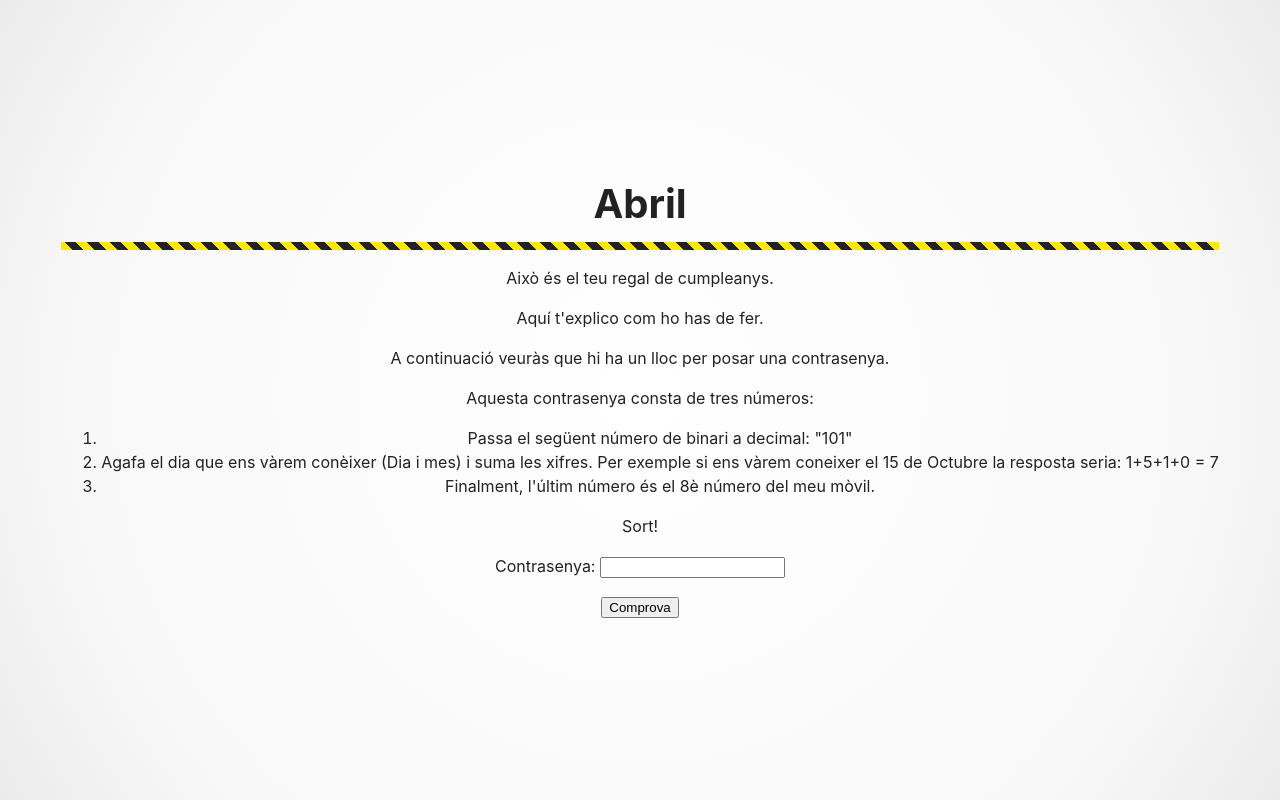
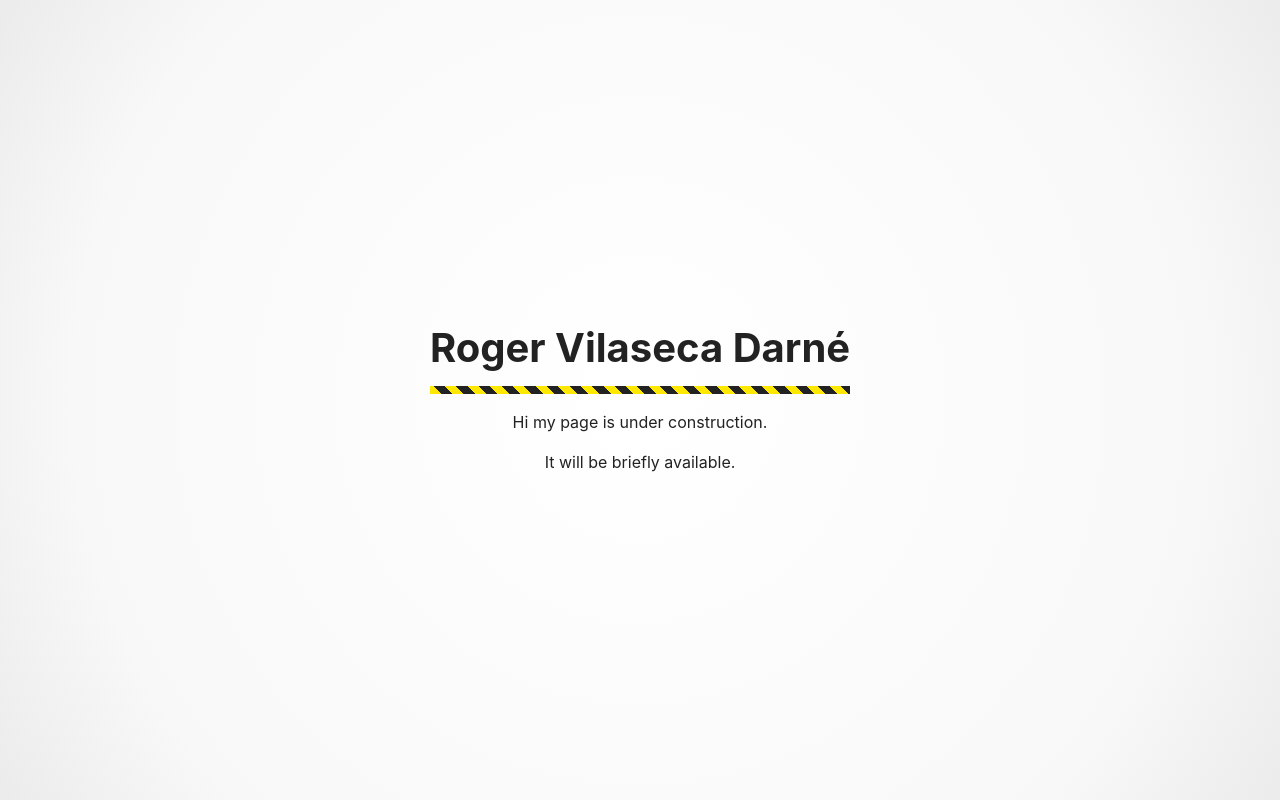
Before and after one commit to Rovi98/github.io, a plain HTML site: page index.html in a window 1280 px wide. Drawn offline with Linux system fonts and the light colour scheme.

Commit message:
Update index.html

```diff
--- a/index.html
+++ b/index.html
@@ -3,7 +3,7 @@
   <head>
     <meta charset="utf-8">
     <meta name="viewport" content="width=device-width, initial-scale=1.0, shrink-to-fit=no">
-    <title>Roger Vilaseca</title>
+    <title>example.com</title>
     <style type="text/css">
       html, body {
         height: 100%;
@@ -49,38 +49,9 @@
   </head>
   <body>
     <main>
-      <h1>Abril</h1>
-      <p>Això és el teu regal de cumpleanys.</p>
-      <p>Aquí t'explico com ho has de fer.</p>
-      <p>A continuació veuràs que hi ha un lloc per posar una contrasenya.</p>
-      <p>Aquesta contrasenya consta de tres números:</p>
-      <ol>
-		  <li>Passa el següent número de binari a decimal: "101"</li>
-		  <li>Agafa el dia que ens vàrem conèixer (Dia i mes) i suma les xifres. Per exemple si ens vàrem coneixer el 15 de Octubre la resposta seria: 1+5+1+0 = 7</li>
-		  <li>Finalment, l'últim número és el 8è número del meu mòvil.</li>
-	  </ol>
-	  <p>Sort!</p>
-	  <p></p>
-
-      <script type="text/javascript">
-		  function checkForm(form)
-		  {
-			if(form.pwd.value == "580") {
-				alert("Molt bé, el teu regal és anar a Disney Land Paris\nAixò si, quan tot aquest merder acabi.");
-				return true;
-			}
-			else {
-				alert("Contrasenya equivocada torna-ho a probar.");
-				return false;
-			}
-		  }
-
-		</script>
-
-		<form ... onsubmit="return checkForm(this);">
-		<p>Contrasenya: <input type="password" name="pwd"></p>
-		<p><input type="Submit" value="Comprova"></p>
-		</form>
+      <h1>Roger Vilaseca Darné</h1>
+      <p>Hi my page is under construction.</p>
+      <p>It will be briefly available.</p>
     </main>
   </body>
 </html>
```
